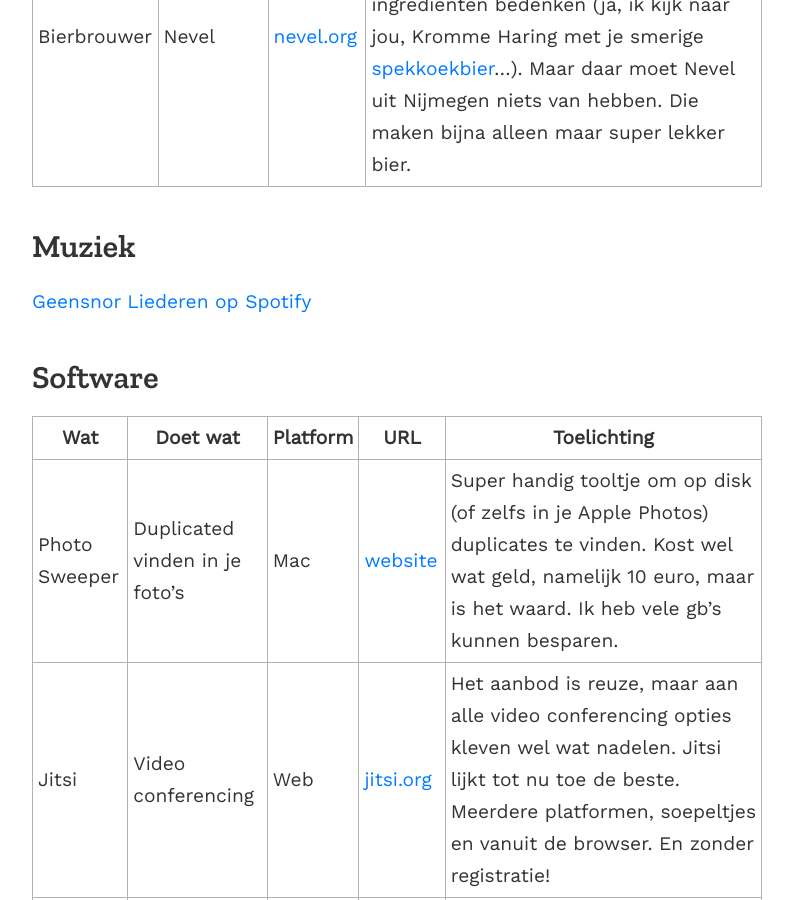
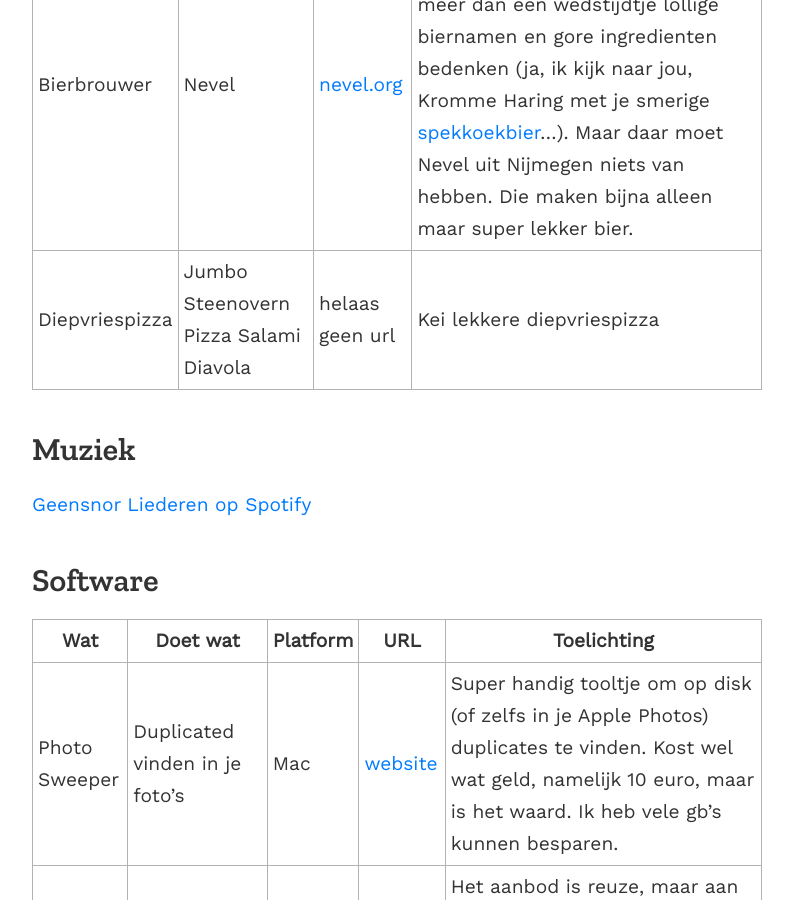
Before and after one commit to geensnor/geensnor.nl, a Jekyll site: the page built from pages/tips.md, in a window 1280 px wide and 900 px high, scrolled down 3601 px. Shown: the whole window, without its empty margins (243-1036 px from the left). Built offline with Jekyll 4.4.1, drawn with Linux system fonts in a browser that asks for light colours.

Commit message:
Update tips.md

```diff
--- a/pages/tips.md
+++ b/pages/tips.md
@@ -49,6 +49,7 @@
 | ------------ | ---------- | ---------- | ----------------------- |
 | Koffie bonen | **Moyee coffee** - Ethiopia **double** blend | [Moyee coffee](https://www.moyeecoffee.com) | Lekkere koffie, beetje fruitig en niet zo lomp als DE. Zit ook zuurtje in. Gewone hollandse filterkoffie ontmoet hipster chemex opgietkoffie. Beetje die tune van Douwe Egberts met die piano en gezelligheid.....in een obscuur berlijns koffiehutje waar ze je koffie met thermometers en weegschalen voor je bottelen. |
 |Bierbrouwer|Nevel|[nevel.org](https://nevel.org)|Tegenwoordig heeft elke idioot z'n eigen brouwerij. Vaak is het niet meer dan een wedstijdtje lollige biernamen en gore ingredienten bedenken (ja, ik kijk naar jou, Kromme Haring met je smerige [spekkoekbier](https://untappd.com/b/de-kromme-haring-ikan-ikan/2420270)...). Maar daar moet Nevel uit Nijmegen niets van hebben. Die maken bijna alleen maar super lekker bier.|
+|Diepvriespizza|Jumbo Steenovern Pizza Salami Diavola| helaas geen url | Kei lekkere diepvriespizza|
 
 ## Muziek
 
```
